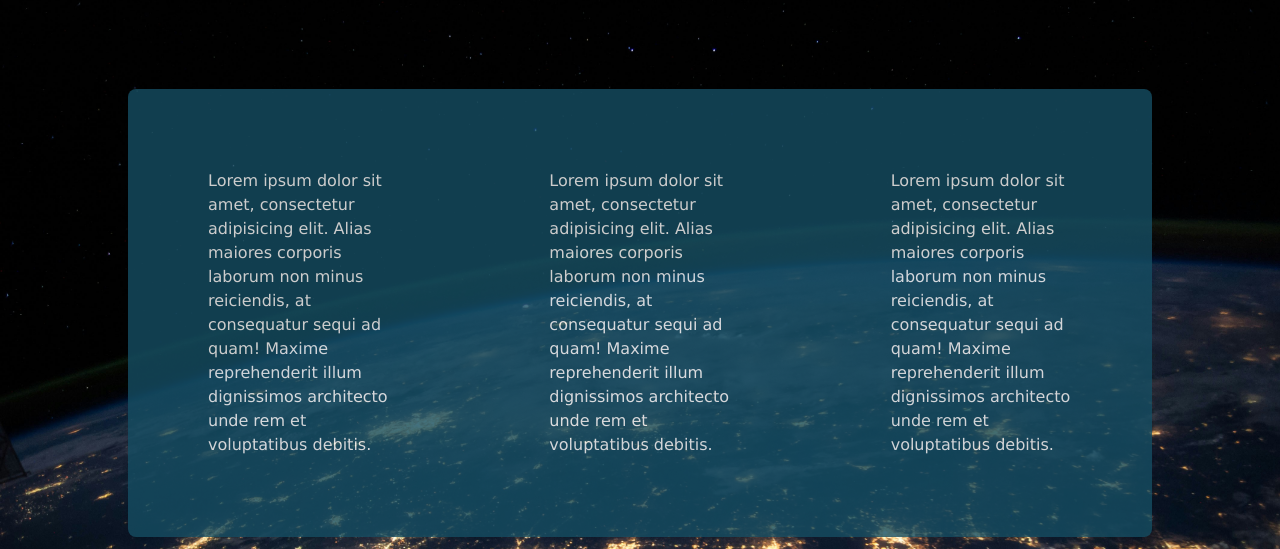
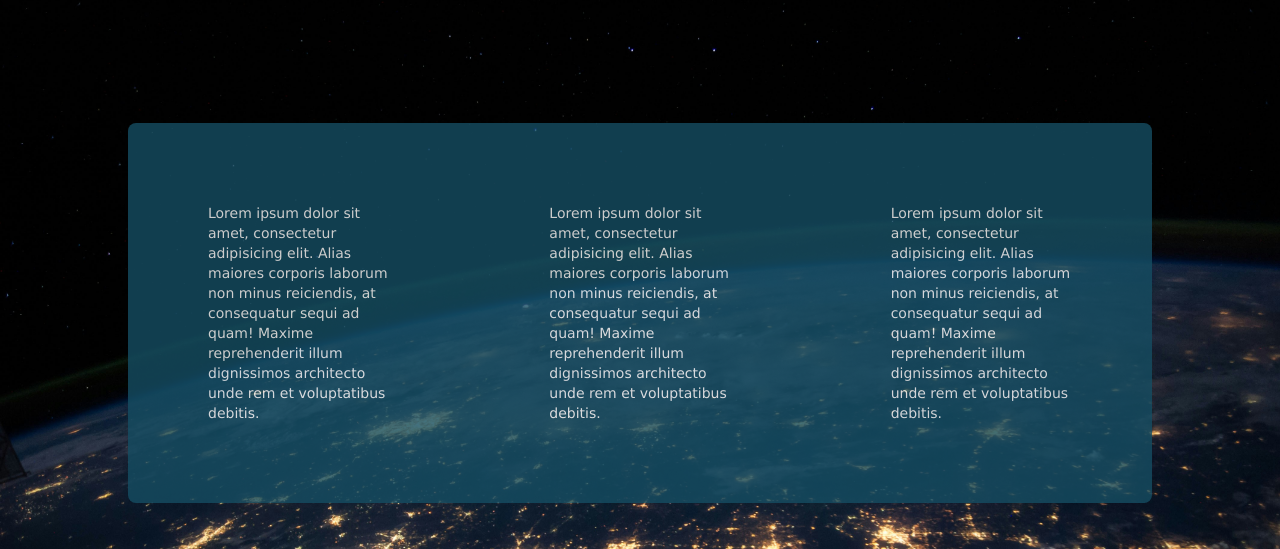
Before and after one commit to markaveliii/markmontes-react, a React (Vite) app: page / in a window 1280 px wide. Shown: the part 251-800 px from the top of the page. Built offline with nearby package versions, Linux system fonts and the light colour scheme.

Commit message:
adjusted section text for responsitivity

```diff
--- a/src/components/Section.jsx
+++ b/src/components/Section.jsx
@@ -28,9 +28,9 @@ function Section({bgImage, bgColor, title}) {
                             grid
                             grid-cols-3
                             `}>
-                            <p className='text-white p-20'>{title}</p>
-                            <p className='text-white p-20'>{title}</p>
-                            <p className='text-white p-20'>{title}</p>
+                            <p className='flex content-center items-center justify-center text-white text-sm p-20'>{title}</p>
+                            <p className='flex content-center items-center justify-center text-white text-sm p-20'>{title}</p>
+                            <p className='flex content-center items-center justify-center text-white text-sm p-20'>{title}</p>
 
                         </div>
                 </div>
```
